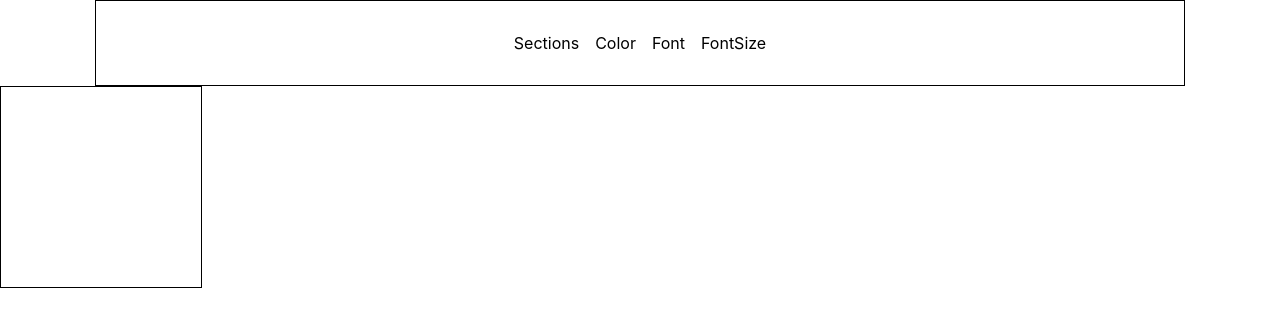
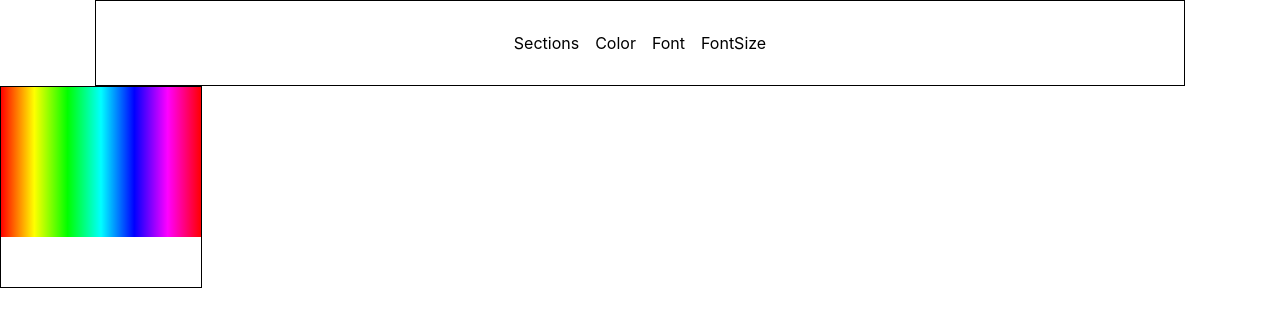
Before and after one commit to kronosGR/react.js-resumemaker, a React (Create React App) app: page / in a window 1280 px wide. Shown: the top 326 px of the page. Built offline with nearby package versions, Linux system fonts and the light colour scheme.

Commit message:
fixed the bug not showing it

```diff
--- a/src/Components/Toolbar/ColorPicker/ColorBox.tsx
+++ b/src/Components/Toolbar/ColorPicker/ColorBox.tsx
@@ -1,5 +1,6 @@
 import React, { useRef } from 'react';
 import styled from 'styled-components';
+import usePaint from './usePaint';
 
 export const ColorBoxWrapper = styled.div`
   width: 200px;
@@ -9,7 +10,9 @@ export const ColorBoxWrapper = styled.div`
 `;
 
 function ColorBox() {
-  const canvas = useRef(null);
+  const canvas = useRef() as React.MutableRefObject<HTMLCanvasElement>;
+
+  usePaint(canvas, 200);
 
   return (
     <ColorBoxWrapper>
--- a/src/Components/Toolbar/ColorPicker/usePaint.tsx
+++ b/src/Components/Toolbar/ColorPicker/usePaint.tsx
@@ -1,8 +1,8 @@
 import React, { Ref, useEffect } from 'react';
 
-const usePaint = (canvas: HTMLCanvasElement, size: number) => {
+const usePaint = (canvas: React.MutableRefObject<HTMLCanvasElement>, size: number) => {
   useEffect(() => {
-    const context: CanvasRenderingContext2D = canvas.getContext(
+    const context: CanvasRenderingContext2D = canvas.current.getContext(
       '2d'
     ) as CanvasRenderingContext2D;
     if (context !== undefined) {
```
